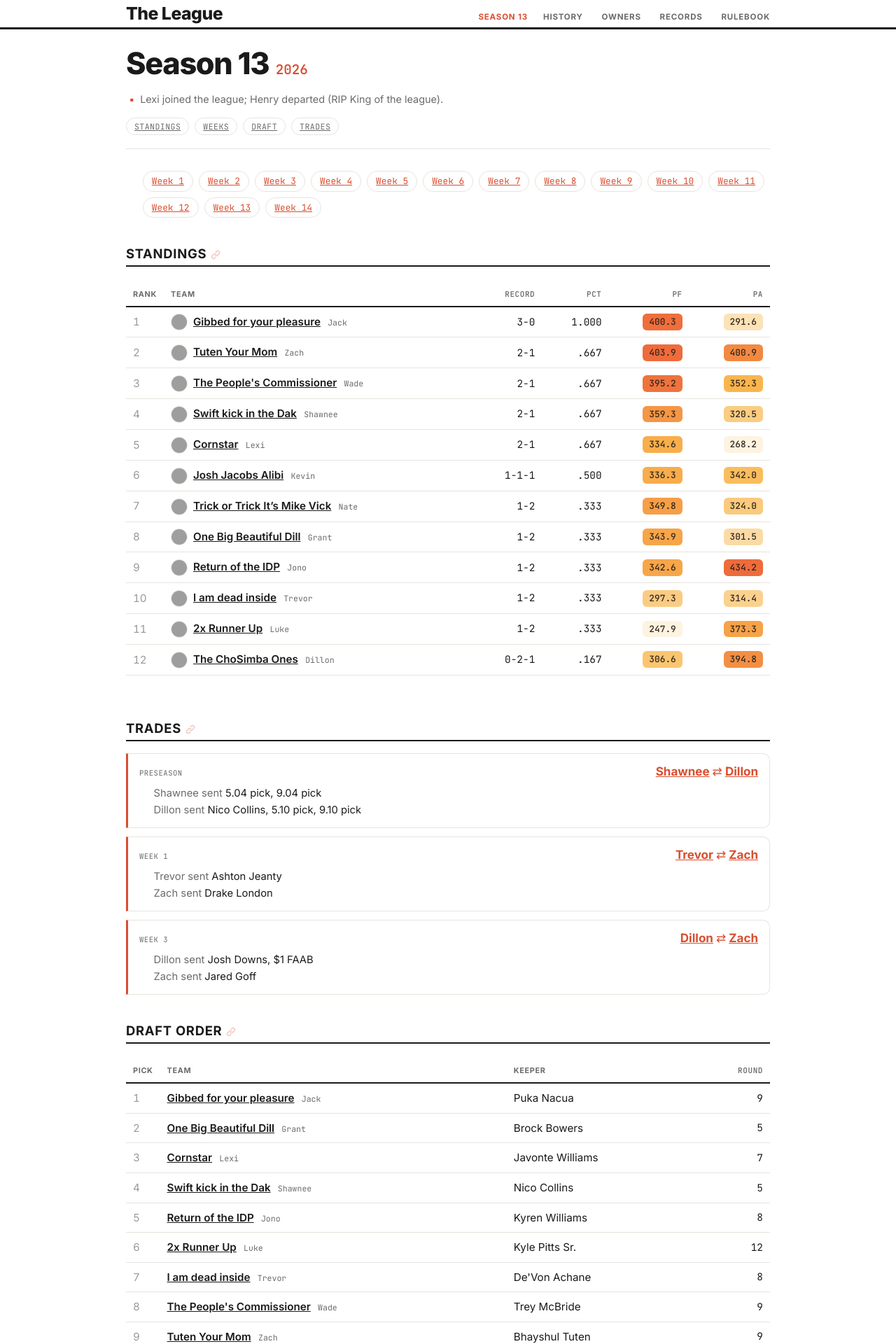
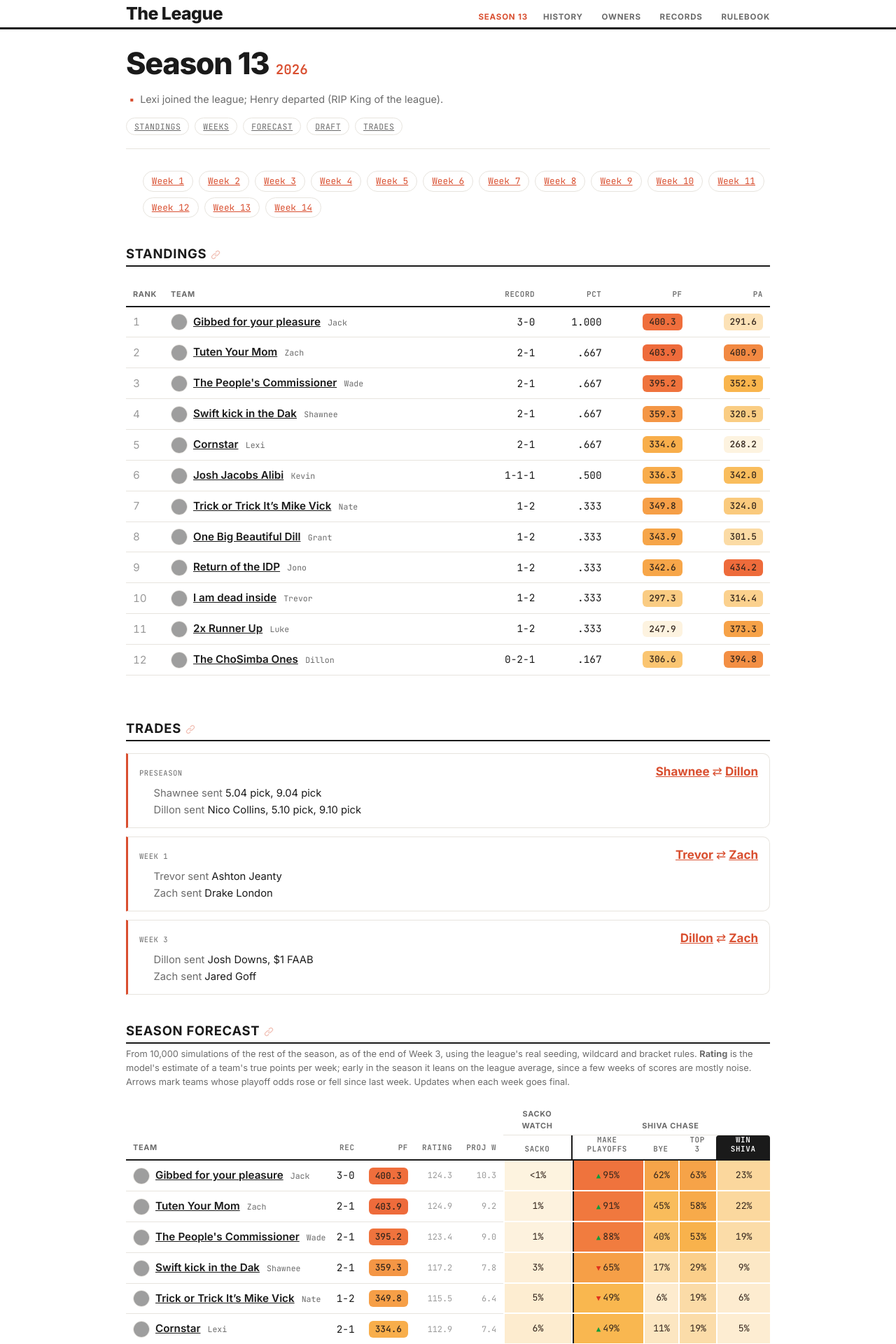
Before and after one commit to dillondrenzek/no-love-in-the-league, a Jekyll site: the page built from docs/seasons/2026.md, in a window 1280 px wide. Shown: the top 1920 px of the page at 70% size. Built offline with Jekyll 4.4.1, drawn with Linux system fonts in a browser that asks for light colours; some of the changed text lies outside the part shown; grey boxes are pictures that could not be loaded.

Commit message:
Season outlook (#74)
* add season outlook

* sort by playoff odds

```diff
--- /dev/null
+++ b/docs/_data/odds.yml
@@ -0,0 +1,338 @@
+2026:
+  as_of_week: 3
+  sims: 10000
+  rows:
+  - fid: jackperkins74
+    team: Gibbed for your pleasure
+    owner: Jack
+    logo: https://g.espncdn.com/lm-static/logo-packs/ffl/BoneHeads-ToddDetwiler/BoneHeads-07a.svg
+    record: 3-0
+    pf: '400.3'
+    pf_color: '#ef6e3c'
+    rating: 124.3
+    proj_wins: 10.3
+    cells:
+      sacko:
+        text: <1%
+        color: '#fdf3df'
+      playoffs:
+        text: 95%
+        color: '#ef733d'
+        trend:
+          dir: up
+          text: ▲14
+      bye:
+        text: 62%
+        color: '#f6a449'
+      top3:
+        text: 63%
+        color: '#f6a348'
+      shiva:
+        text: 23%
+        color: '#fbd79d'
+  - fid: zachzoske
+    team: Tuten Your Mom
+    owner: Zach
+    logo: https://www.thedrawplay.com/wp-content/uploads/2021/08/Dolphins-3.png
+    record: 2-1
+    pf: '403.9'
+    pf_color: '#ee6b3b'
+    rating: 124.9
+    proj_wins: 9.2
+    cells:
+      sacko:
+        text: 1%
+        color: '#fdf2de'
+      playoffs:
+        text: 91%
+        color: '#f0783e'
+        trend:
+          dir: up
+          text: ▲9
+      bye:
+        text: 45%
+        color: '#f9bc5b'
+      top3:
+        text: 58%
+        color: '#f7aa4a'
+      shiva:
+        text: 22%
+        color: '#fbd89e'
+  - fid: sturmanator15
+    team: The People's Commissioner
+    owner: Wade
+    logo: https://g.espncdn.com/lm-static/logo-packs/core/DIS_Avengers_EndGame/DIS_Avengers_EndGame_Thanos.svg
+    record: 2-1
+    pf: '395.2'
+    pf_color: '#ef733d'
+    rating: 123.4
+    proj_wins: 9.0
+    cells:
+      sacko:
+        text: 1%
+        color: '#fdf2de'
+      playoffs:
+        text: 88%
+        color: '#f17c3f'
+        trend:
+          dir: up
+          text: ▲4
+      bye:
+        text: 40%
+        color: '#fac26b'
+      top3:
+        text: 53%
+        color: '#f8b24c'
+      shiva:
+        text: 19%
+        color: '#fbdca8'
+  - fid: shawne2520997
+    team: Swift kick in the Dak
+    owner: Shawnee
+    logo: https://g.espncdn.com/lm-static/logo-packs/ffl/Talent-ChipWass/talent-russini_2.svg
+    record: 2-1
+    pf: '359.3'
+    pf_color: '#f49645'
+    rating: 117.2
+    proj_wins: 7.8
+    cells:
+      sacko:
+        text: 3%
+        color: '#fdefd7'
+      playoffs:
+        text: 65%
+        color: '#f69f47'
+        trend:
+          dir: down
+          text: ▼4
+      bye:
+        text: 17%
+        color: '#fcdfaf'
+      top3:
+        text: 29%
+        color: '#fbcf8a'
+      shiva:
+        text: 9%
+        color: '#fce8c6'
+  - fid: whowonthelastsuperbowl
+    team: Trick or Trick It’s Mike Vick
+    owner: Nate
+    logo: http://orig09.deviantart.net/9f0a/f/2009/034/b/b/michael_vick__pokemon_trainer_by_o12t14a86.jpg
+    record: 1-2
+    pf: '349.8'
+    pf_color: '#f69f47'
+    rating: 115.5
+    proj_wins: 6.4
+    cells:
+      sacko:
+        text: 5%
+        color: '#fdedd1'
+      playoffs:
+        text: 49%
+        color: '#f9b74f'
+        trend:
+          dir: down
+          text: ▼10
+      bye:
+        text: 6%
+        color: '#fdebce'
+      top3:
+        text: 19%
+        color: '#fbdba7'
+      shiva:
+        text: 6%
+        color: '#fdecd0'
+  - fid: alexandra
+    team: Cornstar
+    owner: Lexi
+    logo: https://g.espncdn.com/lm-static/logo-packs/ffl/MickeyAndDonald-Disney/Disney-03.svg
+    record: 2-1
+    pf: '334.6'
+    pf_color: '#f8ae4b'
+    rating: 112.9
+    proj_wins: 7.4
+    cells:
+      sacko:
+        text: 6%
+        color: '#fdeccf'
+      playoffs:
+        text: 49%
+        color: '#f9b750'
+        trend:
+          dir: up
+          text: ▲20
+      bye:
+        text: 11%
+        color: '#fce6c1'
+      top3:
+        text: 19%
+        color: '#fbdca9'
+      shiva:
+        text: 5%
+        color: '#fdedd2'
+  - fid: gganoom
+    team: One Big Beautiful Dill
+    owner: Grant
+    logo: https://g.espncdn.com/lm-static/logo-packs/ffl/SmackTalk-LeoEspinosa/u_mad_bro-09.svg
+    record: 1-2
+    pf: '343.9'
+    pf_color: '#f6a549'
+    rating: 114.5
+    proj_wins: 6.7
+    cells:
+      sacko:
+        text: 5%
+        color: '#fdecd0'
+      playoffs:
+        text: 48%
+        color: '#f9b953'
+        trend:
+          dir: up
+          text: ▲37
+      bye:
+        text: 7%
+        color: '#fcebcc'
+      top3:
+        text: 19%
+        color: '#fcdca9'
+      shiva:
+        text: 5%
+        color: '#fdedd1'
+  - fid: schirmerj
+    team: Return of the IDP
+    owner: Jono
+    logo: http://a.espncdn.com/photo/2012/0907/simmons_iliustration_g_mp_640.jpg
+    record: 1-2
+    pf: '342.6'
+    pf_color: '#f7a649'
+    rating: 114.3
+    proj_wins: 6.5
+    cells:
+      sacko:
+        text: 5%
+        color: '#fdecd0'
+      playoffs:
+        text: 46%
+        color: '#f9bb5a'
+        trend:
+          dir: down
+          text: ▼16
+      bye:
+        text: 6%
+        color: '#fdebce'
+      top3:
+        text: 17%
+        color: '#fcdead'
+      shiva:
+        text: 5%
+        color: '#fdedd1'
+  - fid: kevbots22
+    team: Josh Jacobs Alibi
+    owner: Kevin
+    logo: http://news.images.itv.com/image/file/662476/stream_img.jpg
+    record: 1-1-1
+    pf: '336.3'
+    pf_color: '#f8ac4b'
+    rating: 113.2
+    proj_wins: 6.0
+    cells:
+      sacko:
+        text: 7%
+        color: '#fceaca'
+      playoffs:
+        text: 37%
+        color: '#fac572'
+        trend:
+          dir: down
+          text: ▼25
+      bye:
+        text: 4%
+        color: '#fdeed4'
+      top3:
+        text: 14%
+        color: '#fce2b7'
+      shiva:
+        text: 4%
+        color: '#fdeed4'
+  - fid: purpsworth
+    team: I am dead inside
+    owner: Trevor
+    logo: https://i.pinimg.com/564x/0b/e6/03/0be603a7f804d6d4b34b6f09510859ce.jpg
+    record: 1-2
+    pf: '297.3'
+    pf_color: '#facc83'
+    rating: 106.4
+    proj_wins: 5.3
+    cells:
+      sacko:
+        text: 16%
+        color: '#fce0b1'
+      playoffs:
+        text: 14%
+        color: '#fce2b6'
+        trend: null
+      bye:
+        text: 1%
+        color: '#fdf2dd'
+      top3:
+        text: 4%
+        color: '#fdeed3'
+      shiva:
+        text: 1%
+        color: '#fdf2dd'
+  - fid: theoceanpulse
+    team: The ChoSimba Ones
+    owner: Dillon
+    logo: https://mystique-api.fantasy.espn.com/apis/v1/domains/lm/images/627ece00-a373-11f1-bc05-dd37ff031f6c
+    record: 0-2-1
+    pf: '306.6'
+    pf_color: '#fac571'
+    rating: 108.1
+    proj_wins: 4.7
+    cells:
+      sacko:
+        text: 15%
+        color: '#fce1b5'
+      playoffs:
+        text: 14%
+        color: '#fce2b6'
+        trend:
+          dir: down
+          text: ▼20
+      bye:
+        text: 1%
+        color: '#fdf2de'
+      top3:
+        text: 5%
+        color: '#fdedd3'
+      shiva:
+        text: 1%
+        color: '#fdf2dd'
+  - fid: lukstein
+    team: 2x Runner Up
+    owner: Luke
+    logo: https://g.espncdn.com/s/ffllm/logos/TeamMascots-RobbHarskamp/Team_Mascots-08.svg
+    record: 1-2
+    pf: '247.9'
+    pf_color: '#fdf3e0'
+    rating: 97.9
+    proj_wins: 3.8
+    cells:
+      sacko:
+        text: 36%
+        color: '#fac777'
+      playoffs:
+        text: 2%
+        color: '#fdf0da'
+        trend:
+          dir: down
+          text: ▼9
+      bye:
+        text: <1%
+        color: '#fdf3df'
+      top3:
+        text: 1%
+        color: '#fdf2de'
+      shiva:
+        text: <1%
+        color: '#fdf3e0'
--- /dev/null
+++ b/docs/_includes/sections/season/forecast.html
@@ -0,0 +1,57 @@
+{%- comment -%}
+Full-width Season Forecast section: each team's odds, from 10,000 simulations of
+the rest of the season (lib/odds via scripts/generate_odds.py). Laid out like
+FiveThirtyEight's round-by-round tables — the Sacko side on the left, the Shiva
+side on the right — in the site's own heat ramp. Every value, colour and label is
+precomputed. Param: f (a site.data.odds record).
+{%- endcomment -%}
+{%- assign f = include.f -%}
+{%- assign outcomes = "sacko,playoffs,bye,top3,shiva" | split: "," -%}
+<section class="season-section" id="forecast">
+<h2>Season Forecast</h2>
+<p class="forecast__note">From {{ f.sims | divided_by: 1000 }},000 simulations of the rest of the season, as of the end of Week {{ f.as_of_week }}, using the league's real seeding, wildcard and bracket rules. <strong>Rating</strong> is the model's estimate of a team's true points per week; early in the season it leans on the league average, since a few weeks of scores are mostly noise. Arrows mark teams whose playoff odds rose or fell since last week. Updates when each week goes final.</p>
+<div class="table-scroll">
+<table class="forecast">
+  <thead>
+    <tr class="forecast__groups">
+      <th colspan="3" class="forecast__lead"></th>
+      <th colspan="2" class="forecast__aux"></th>
+      <th class="forecast__group">Sacko watch</th>
+      <th colspan="4" class="forecast__group forecast__group--shiva">Shiva chase</th>
+    </tr>
+    <tr>
+      <th>Team</th>
+      <th class="num">Rec</th>
+      <th class="num" title="Points scored so far — the 6th playoff seed goes to the top scorer outside the top five">PF</th>
+      <th class="num forecast__aux" title="The model's estimate of the team's true points per week">Rating</th>
+      <th class="num forecast__aux" title="Average final regular-season wins across the simulations">Proj W</th>
+      <th class="num forecast__p">Sacko</th>
+      <th class="num forecast__p forecast__split"><span class="forecast__aux">Make playoffs</span><span class="forecast__short">Playoffs</span></th>
+      <th class="num forecast__p" title="A top-2 regular-season seed, which skips the first playoff round">Bye</th>
+      <th class="num forecast__p" title="Final standings after the playoffs: Shiva winner, runner-up, or 3rd-place game winner">Top 3</th>
+      <th class="num forecast__p forecast__key">Win Shiva</th>
+    </tr>
+  </thead>
+  <tbody>
+    {%- for r in f.rows %}
+    <tr>
+      <td class="team-cell">
+        {%- include bits/team_logo.html src=r.logo -%}
+        {%- assign href = '/teams/' | append: r.fid | append: '/' | relative_url -%}
+        <a class="forecast__aux" href="{{ href }}">{{ r.team }}</a> <span class="owner-name forecast__aux">{{ r.owner }}</span>
+        <a class="forecast__short" href="{{ href }}" title="{{ r.team }}">{{ r.owner }}</a>
+      </td>
+      <td class="num">{{ r.record }}</td>
+      <td class="num">{% include bits/chip.html text=r.pf bg=r.pf_color %}</td>
+      <td class="num forecast__aux forecast__minor">{{ r.rating }}</td>
+      <td class="num forecast__aux forecast__minor">{{ r.proj_wins }}</td>
+      {%- for o in outcomes %}
+      {%- assign c = r.cells[o] %}
+      <td class="num forecast__cell{% if o == 'playoffs' %} forecast__split{% endif %}" style="background: {{ c.color }}">{% if c.trend %}<span class="forecast__trend forecast__trend--{{ c.trend.dir }}" title="{{ c.trend.text | slice: 1, 9 }} pts since last week">{% if c.trend.dir == "up" %}▲{% else %}▼{% endif %}</span>{% endif %}{{ c.text }}</td>
+      {%- endfor %}
+    </tr>
+    {%- endfor %}
+  </tbody>
+</table>
+</div>
+</section>
--- a/docs/_includes/sections/season_detail.html
+++ b/docs/_includes/sections/season_detail.html
@@ -7,7 +7,7 @@ stay thin and never need touching.
 
 State (d.state) is internal: it only gates WHICH sections appear, never any
 wording — no state is narrated to the reader. Section order below: weekly recaps,
-standings, trades, draft.
+standings, playoffs, trades, forecast (live regular season only), draft.
 Param: d (a site.data.seasons.detail record). Masthead is the `season` layout.
 {%- endcomment -%}
 {%- assign d = include.d -%}
@@ -27,9 +27,13 @@ Param: d (a site.data.seasons.detail record). Masthead is the `season` layout.
 {%- if d.trades and d.trades.size > 0 and live_or_done %}{% assign show_trades = true %}{% endif -%}
 {%- assign show_bracket = false -%}
 {%- if d.bracket %}{% assign show_bracket = true %}{% endif -%}
+{%- assign forecast = site.data.odds[d.year] -%}
+{%- assign show_forecast = false -%}
+{%- if forecast and forecast.rows.size > 0 %}{% assign show_forecast = true %}{% endif -%}
 {%- assign section_count = 0 -%}
 {%- if has_rows %}{% assign section_count = section_count | plus: 1 %}{% endif -%}
 {%- if has_weeks %}{% assign section_count = section_count | plus: 1 %}{% endif -%}
+{%- if show_forecast %}{% assign section_count = section_count | plus: 1 %}{% endif -%}
 {%- if show_bracket %}{% assign section_count = section_count | plus: 1 %}{% endif -%}
 {%- if show_draft %}{% assign section_count = section_count | plus: 1 %}{% endif -%}
 {%- if show_trades %}{% assign section_count = section_count | plus: 1 %}{% endif -%}
@@ -41,6 +45,7 @@ Param: d (a site.data.seasons.detail record). Masthead is the `season` layout.
 <nav class="season-nav" aria-label="Sections">
   {%- if has_rows %}<a href="#standings">Standings</a>{% endif -%}
   {%- if has_weeks %}<a href="#weekly">Weeks</a>{% endif -%}
+  {%- if show_forecast %}<a href="#forecast">Forecast</a>{% endif -%}
   {%- if show_bracket %}<a href="#playoffs">Playoffs</a>{% endif -%}
   {%- if show_draft %}<a href="#draft">Draft</a>{% endif -%}
   {%- if show_trades %}<a href="#trades">Trades</a>{% endif -%}
@@ -51,4 +56,5 @@ Param: d (a site.data.seasons.detail record). Masthead is the `season` layout.
 {%- if has_rows %}{% include sections/season/standings.html d=d %}{% endif -%}
 {%- if show_bracket %}{% include sections/season/playoffs.html d=d %}{% endif -%}
 {%- if show_trades %}{% include sections/season/trades.html d=d %}{% endif -%}
+{%- if show_forecast %}{% include sections/season/forecast.html f=forecast %}{% endif -%}
 {%- if show_draft %}{% include sections/season/draft.html d=d %}{% endif -%}
--- a/docs/assets/main.scss
+++ b/docs/assets/main.scss
@@ -262,6 +262,56 @@ tbody td a:hover { color: var(--brand); }
   min-width: 2.1em;
   border-radius: 5px;
 }
+// =============================================================================
+// Season forecast (FiveThirtyEight-style odds table)
+// =============================================================================
+// Probability cells are filled edge to edge with the heat ramp (colour inline
+// from lib/odds), separated by thin white gutters like the heatmaps. A group row
+// labels the Sacko side and the Shiva side; "Win Shiva" gets the dark header.
+.forecast { border-collapse: separate; border-spacing: 0; }
+.forecast thead .forecast__groups th {
+  border-bottom: none;
+  padding-bottom: 4px;
+}
+.forecast__group {
+  text-align: center;
+  border-bottom: 1px solid var(--rule) !important;
+}
+.forecast th.forecast__p { text-align: center; white-space: normal; min-width: 4.6em; line-height: 1.2; }
+.forecast th.forecast__key { background: var(--rule-strong); color: #fff; border-radius: 4px 4px 0 0; }
+.forecast td.forecast__cell {
+  text-align: center;
+  color: var(--chip-ink);
+  font-size: 0.82rem;
+  border-bottom: 2px solid var(--bg);
+  border-left: 2px solid var(--bg);
+}
+.forecast .forecast__split { box-shadow: inset 2px 0 0 var(--rule-strong); }
+// Playoff-odds trend arrows vs last week's forecast: bright and bold.
+.forecast__trend { font-size: 0.68rem; font-weight: 700; margin-right: 3px; }
+.forecast__trend--up { color: #0f9d3a; }
+.forecast__trend--down { color: #e0311c; }
+// Supporting stats (rating, projected wins): smaller and muted next to the main numbers.
+.forecast td.forecast__minor { font-size: 0.74rem; color: var(--faint); }
+.forecast__short { display: none; }
+.forecast__note { font-size: 0.8rem; color: var(--muted); margin-top: -0.8em; }
+// Phones: keep the odds on screen — drop the model columns and owner names, let
+// team names wrap, and tighten the probability cells.
+@media (max-width: 640px) {
+  .forecast .forecast__aux { display: none; }
+  .forecast .forecast__short { display: inline; }
+  .forecast td.num:not(.forecast__cell) { padding-left: 4px; padding-right: 4px; font-size: 0.74rem; }
+  .forecast thead th.num:not(.forecast__p) { padding-left: 4px; padding-right: 4px; }
+  .forecast .chip { min-width: 0; padding: 2px 4px; font-size: 0.7rem; }
+  .forecast thead th { letter-spacing: 0; }
+  .forecast .team-cell { white-space: nowrap; padding-left: 0; }
+  .forecast .team-cell .team-logo { display: none; }
+  .forecast th.forecast__p { min-width: 0; font-size: 0.56rem; padding: 0 2px 6px; }
+  .forecast td.forecast__cell { font-size: 0.72rem; padding: 8px 2px; }
+  .forecast td.forecast__cell .forecast__trend { margin-right: 1px; font-size: 0.58rem; }
+  .forecast__group { font-size: 0.56rem !important; }
+}
+
 // =============================================================================
 // Weekly scoreboard (matchup cards)
 // =============================================================================
--- a/scripts/build.py
+++ b/scripts/build.py
@@ -14,6 +14,7 @@ import generate_owners
 import generate_seasons
 import generate_rules
 import generate_weeks
+import generate_odds
 
 GENERATORS = [
     generate_records,
@@ -22,6 +23,7 @@ GENERATORS = [
     generate_seasons,
     generate_rules,
     generate_weeks,
+    generate_odds,
 ]
 
 
```
Also changed, not shown: ARCHITECTURE.md (+17 -1 lines), scripts/backtest_odds.py (added, +135 -0 lines), scripts/generate_odds.py (added, +51 -0 lines), .claude/launch.json (added), 2 other files.
